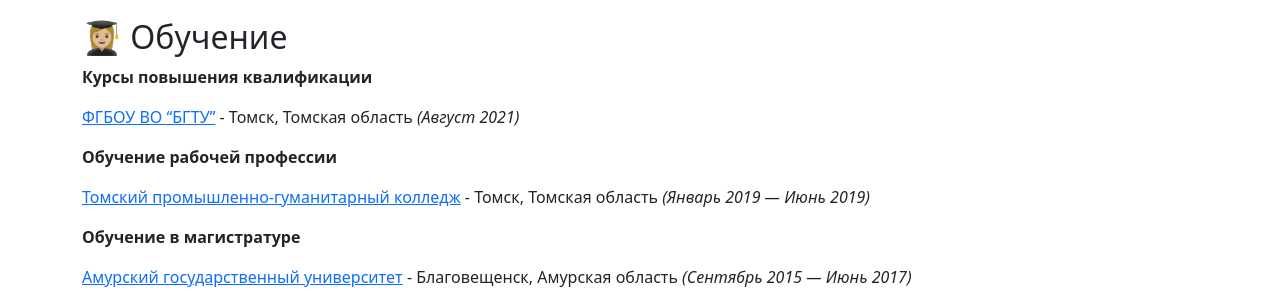
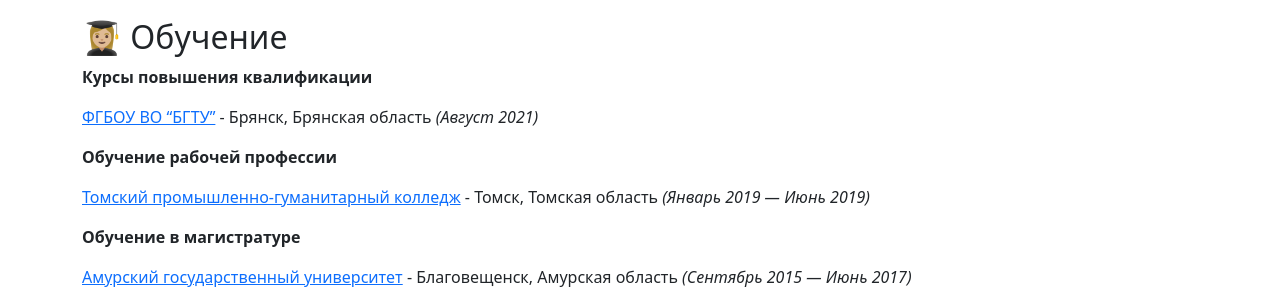
Before and after one commit to OlegBezverhii/olegbezverhii.github.io, a Jekyll site: the page built from anypages/about.md, in a window 1280 px wide. Shown: the part 1054-1354 px from the top of the page. Built offline with Jekyll 4.4.1, drawn with Linux system fonts in a browser that asks for light colours.

Commit message:
Update about.md

```diff
--- a/anypages/about.md
+++ b/anypages/about.md
@@ -45,7 +45,7 @@ permalink: /about/
 
 **Курсы повышения квалификации**<br>
 
-[ФГБОУ ВО "БГТУ"](https://www.tu-bryansk.ru/) - Томск, Томская область _(Август 2021)_
+[ФГБОУ ВО "БГТУ"](https://www.tu-bryansk.ru/) - Брянск, Брянская область _(Август 2021)_
 
 **Обучение рабочей профессии**<br>
 
```
